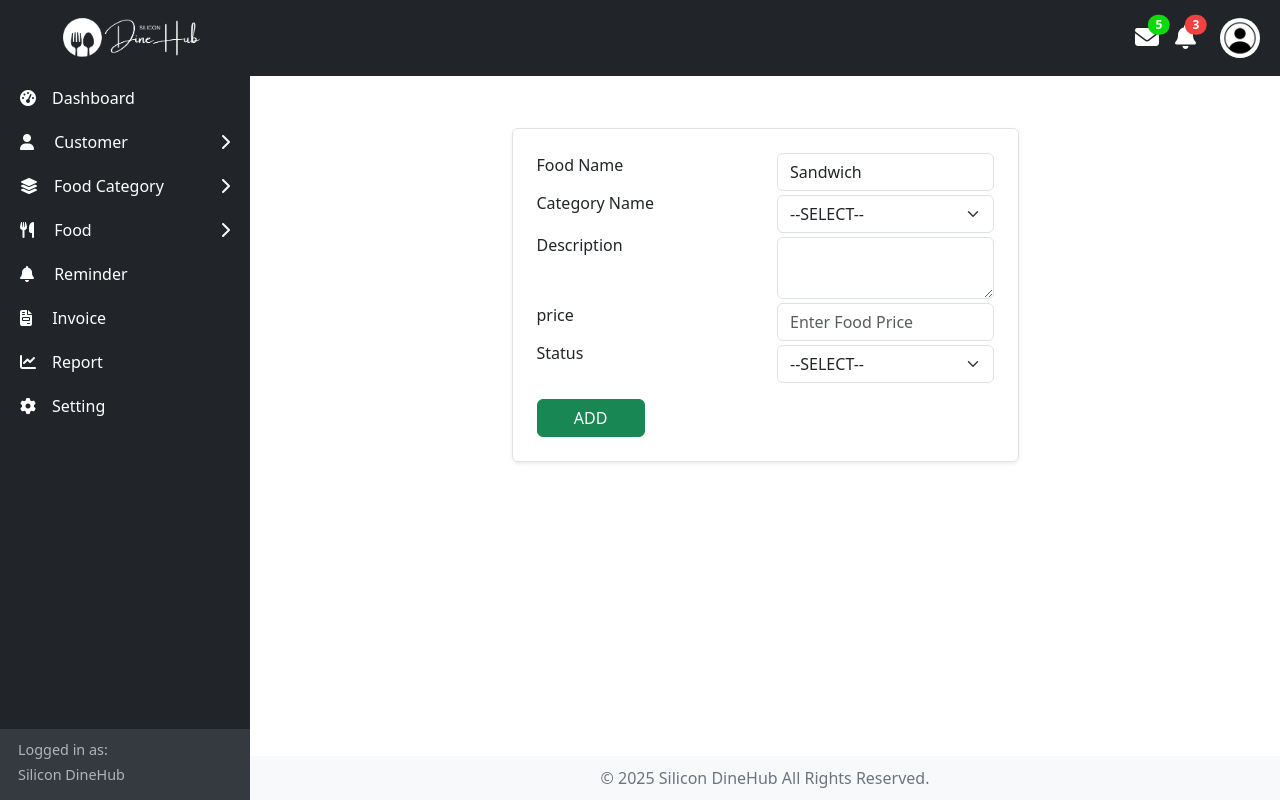
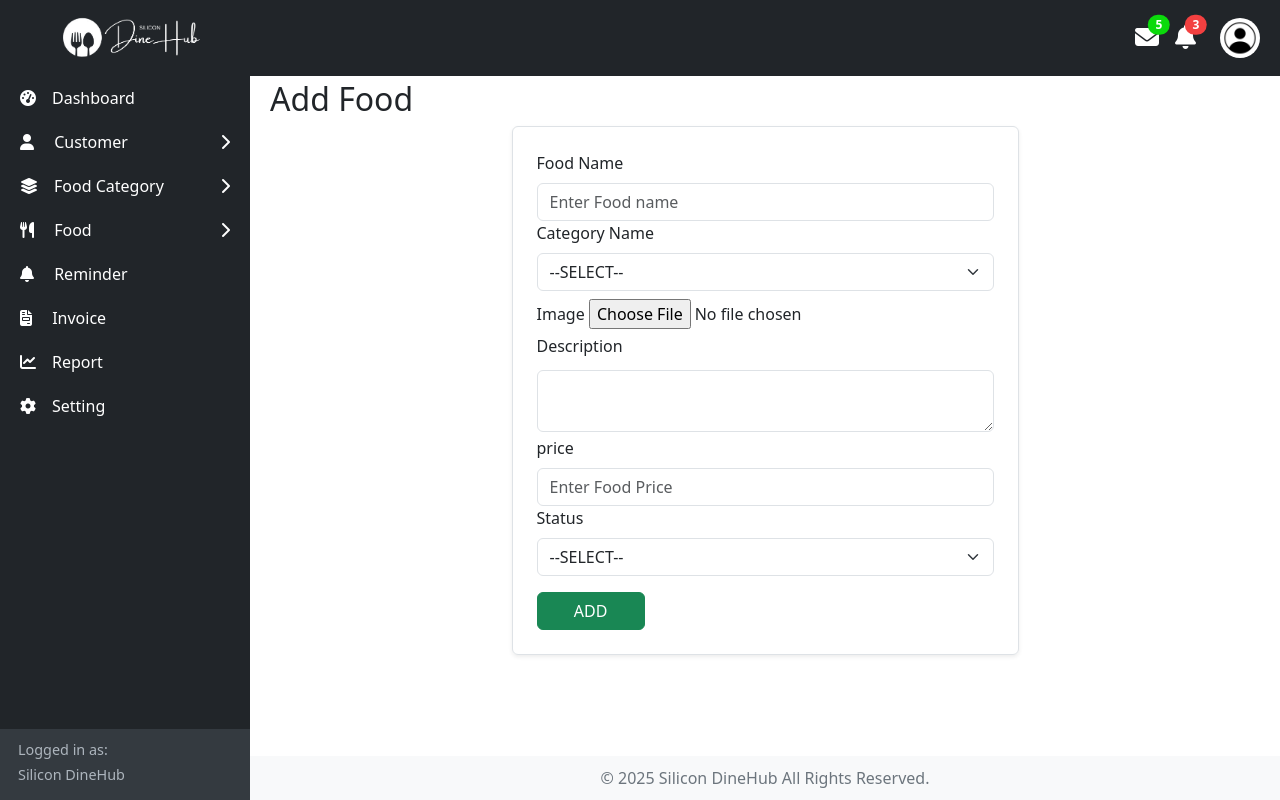
Before and after one commit to soumendrabehera99/SiliconDineHub, a PHP site: page /admin/addFood.php in a window 1280 px wide. Run offline with PHP 8.4, Linux system fonts and the light colour scheme; a user stored in the database is signed in; data comes from the database, SQL or seed files in the repository; some libraries are stand-ins or nearby versions.

Commit message:
Add Food form design complete

```diff
--- a/admin/addFood.php
+++ b/admin/addFood.php
@@ -2,43 +2,38 @@
 <!-- Main Content -->
 <div class="content w-100">
     <div class="row">
-        <div class="container mt-5">
+        <h2 class="mb-2">Add Food</h2>
+        <div class="container">
             <div class="row justify-content-center">
                 <div class="col-md-6 border p-4 shadow-sm rounded">
                     <form action="" method="post">
                         <div class="row mb-3">
-                            <div class="col-md-6">
+                            <div>
                                 <label for="foodName" class="form-label">Food Name</label>
+                                <input type="text" class="form-control" id="categoryName" placeholder="Enter Food name"/>
                             </div>
-                            <div class="col-md-6">
-                                <input type="text" class="form-control" id="categoryName" placeholder="Enter category name" value="Sandwich"/>
-                            </div>
-                            <div class="col-md-6">
+                            <div>
                                 <label for="foodCategory" class="form-label">Category Name</label>
-                            </div>
-                            <div class="col-md-6 mt-1">
                                 <select class="form-select" id="status">
                                     <option selected>--SELECT--</option>
                                     <option value="available">South</option>
                                     <option value="not-available">Chinese</option>
                                 </select>
                             </div>
-                            <div class="col-md-6">
+                            <div class="mt-2">
+                                <label for="foodImage" class="form-label">Image</label>
+                                <input type="file" name="image" class="form-control-file" accept="image/*">
+                            </div>
+                            <div>
                                 <label for="foodDescription" class="form-label">Description</label>
-                            </div>
-                            <div class="col-md-6">
                                 <textarea id="foodDescription" value="Add description about food" class="form-control my-1"></textarea>
                             </div>
-                            <div class="col-md-6">
+                            <div>
                                 <label for="foodPrice" class="form-label">price</label>
-                            </div>
-                            <div class="col-md-6">
                                 <input type="text" class="form-control" id="foodPrice" placeholder="Enter Food Price"/>
                             </div>
-                            <div class="col-md-6">
+                            <div>
                                 <label for="status" class="form-label">Status</label>
-                            </div>
-                            <div class="col-md-6 mt-1">
                                 <select class="form-select" id="status">
                                     <option selected>--SELECT--</option>
                                     <option value="available">Available</option>
--- a/admin/manageCategory.php
+++ b/admin/manageCategory.php
@@ -6,7 +6,7 @@ require_once "../dbFunctions/categorydb.php";
 <!-- Main Content -->
 <div class="content w-100">
     <div class="row mt-3 ms-1 me-1">
-        <h4 class="mb-4">Category</h4>
+        <h2 class="mb-4">Manage Category</h2>
         <div class="col-12 border p-4 shadow-sm rounded">
             <div class="row">
                 <div class="col-md-6">
```
Also changed, not shown: admin/manageFood.php (+7 -14 lines).
